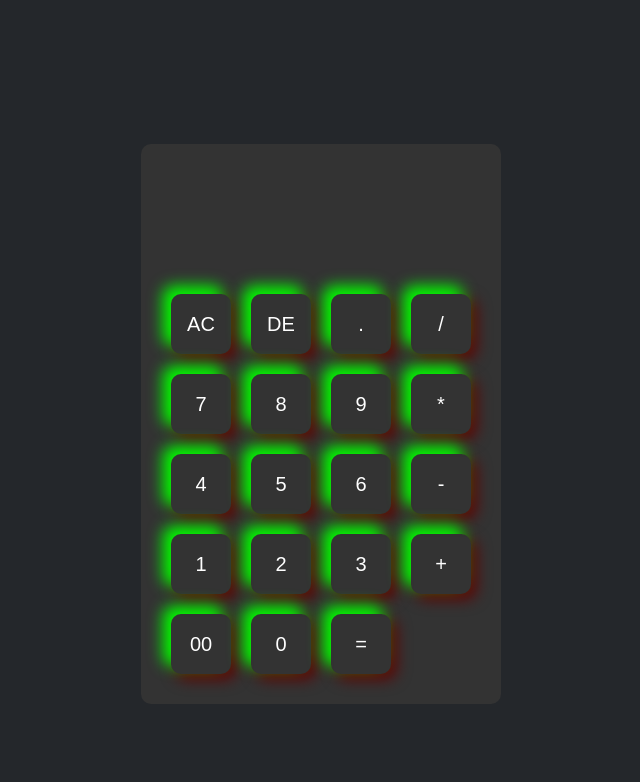
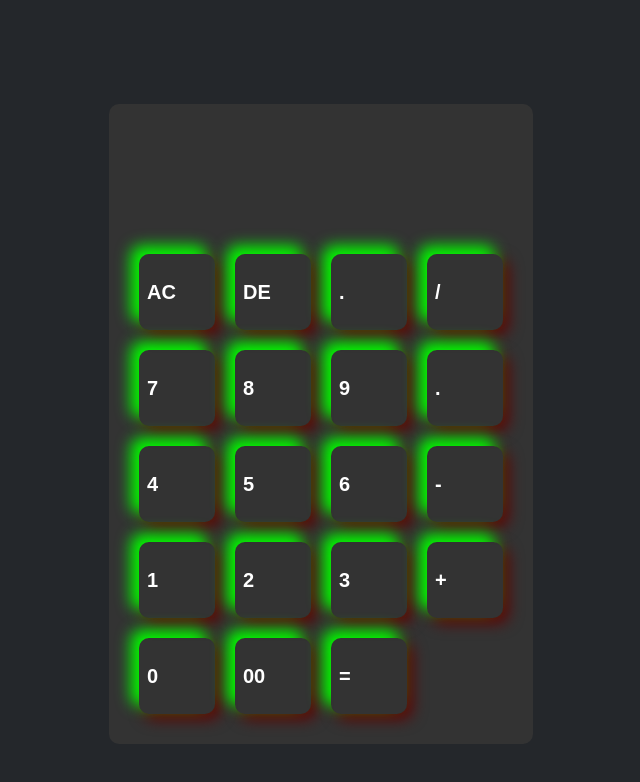
Before and after one commit to ShadowAlwer/Angular_Sandbox, an Angular app: page /kalkulator in a window 1280 px wide. Shown: the top 782 px of the page, without its empty margins (319-959 px from the left). Built offline with nearby package versions, Linux system fonts and the light colour scheme.

Commit message:
refactor buttons, add ngModel module

```diff
--- a/src/app/app.module.ts
+++ b/src/app/app.module.ts
@@ -10,6 +10,7 @@ import { HttpClientModule } from '@angular/common/http';
 import { ChampionsComponent } from './champions/champions.component';
 import { ChampDetailsComponent } from './champ-details/champ-details.component';
 import { KalkulatorComponent } from './kalkulator/kalkulator.component';
+import { FormsModule } from '@angular/forms';
 
 @NgModule({
   declarations: [
@@ -24,7 +25,8 @@ import { KalkulatorComponent } from './kalkulator/kalkulator.component';
     BrowserModule,
     AppRoutingModule,
     CommonModule,
-    HttpClientModule
+    HttpClientModule,
+    FormsModule,
   ],
   providers: [
   ],
--- a/src/app/kalkulator/kalkulator.component.html
+++ b/src/app/kalkulator/kalkulator.component.html
@@ -2,37 +2,38 @@
     <div class="kalkulator">
         <form>
             <div class="display">
-                <input type="text" name="display">
+                <input type="text" name="display"
+                [ngModel]="displayValue"
+                (ngModelChange)="onChange($event)">
             </div>
             <div class="operator">
-                <input type="button" value="AC" onclick="display.value = '' ">
-                <input type="button" value="DE" onclick="display.value = display.value.toString().slice
-                (0,-1)">
-                <input type="button" value="." onclick="display.value += '.' ">
-                <input type="button" value="/" onclick="display.value += '/' ">
+                <button (click)="onClearAll()">{{'AC'}}</button>
+                <button (click)="removeLastInput()">{{'DE'}}</button>
+                <button (click)="addToDisplay('.')">{{'.'}}</button>
+                <button (click)="addToDisplay('/')">{{'/'}}</button>
             </div>
             <div>
-                <input type="button" value="7" onclick="display.value += '7' ">
-                <input type="button" value="8" onclick="display.value += '8' ">
-                <input type="button" value="9" onclick="display.value += '9' ">
-                <input type="button" value="*" onclick="display.value += '*' ">
+                <button (click)="addToDisplay('7')">{{'7'}}</button>
+                <button (click)="addToDisplay('8')">{{'8'}}</button>
+                <button (click)="addToDisplay('9')">{{'9'}}</button>
+                <button (click)="addToDisplay('.')">{{'.'}}</button>
             </div>
             <div>
-                <input type="button" value="4" onclick="display.value += '4' ">
-                <input type="button" value="5" onclick="display.value += '5' ">
-                <input type="button" value="6" onclick="display.value += '6' ">
-                <input type="button" value="-" onclick="display.value += '-' ">
+                <button (click)="addToDisplay('4')">{{'4'}}</button>
+                <button (click)="addToDisplay('5')">{{'5'}}</button>
+                <button (click)="addToDisplay('6')">{{'6'}}</button>
+                <button (click)="addToDisplay('-')">{{'-'}}</button>
             </div>
             <div>
-                <input type="button" value="1" onclick="display.value += '1' ">
-                <input type="button" value="2" onclick="display.value += '2' ">
-                <input type="button" value="3" onclick="display.value += '3' ">
-                <input type="button" value="+" onclick="display.value += '+' ">
+                <button (click)="addToDisplay('1')">{{'1'}}</button>
+                <button (click)="addToDisplay('2')">{{'2'}}</button>
+                <button (click)="addToDisplay('3')">{{'3'}}</button>
+                <button (click)="addToDisplay('+')">{{'+'}}</button>
             </div>
             <div>
-                <input type="button" value="00" onclick="display.value += '00' ">
-                <input type="button" value="0" onclick="display.value += '0' ">
-                <input type="button" value="=" onclick="display.value = eval(display.value)" class="equal">
+                <button (click)="addToDisplay('0')">{{'0'}}</button>
+                <button (click)="addToDisplay('00')">{{'00'}}</button>
+                <button (click)="evaluateDisplay()">{{'='}}</button>
             </div>
         </form>
     </div>
--- a/src/app/kalkulator/kalkulator.component.scss
+++ b/src/app/kalkulator/kalkulator.component.scss
@@ -11,7 +11,8 @@
     padding: 20px;
     border-radius: 10px;
 }
-.kalkulator form input{
+.kalkulator form input,
+    button {
     border: 0;
     outline: 0;
     width: 60px;
--- a/src/app/kalkulator/kalkulator.component.ts
+++ b/src/app/kalkulator/kalkulator.component.ts
@@ -7,4 +7,29 @@ import { Component } from '@angular/core';
 })
 export class KalkulatorComponent {
 
+  public displayValue: string = '';
+
+  onClearAll() {
+    console.log('Click');
+    this.displayValue = '';
+  }
+
+  removeLastInput() {
+    console.log('Click');
+    this.displayValue = this.displayValue
+      .split('')
+      .splice(this.displayValue.length - 1, 1)
+      .join();
+  }
+
+  addToDisplay(symbol: string) {
+    this.displayValue += symbol;
+  }
+
+  evaluateDisplay() {
+    this.displayValue = eval(this.displayValue);
+
+
+  }
+
 }
```
